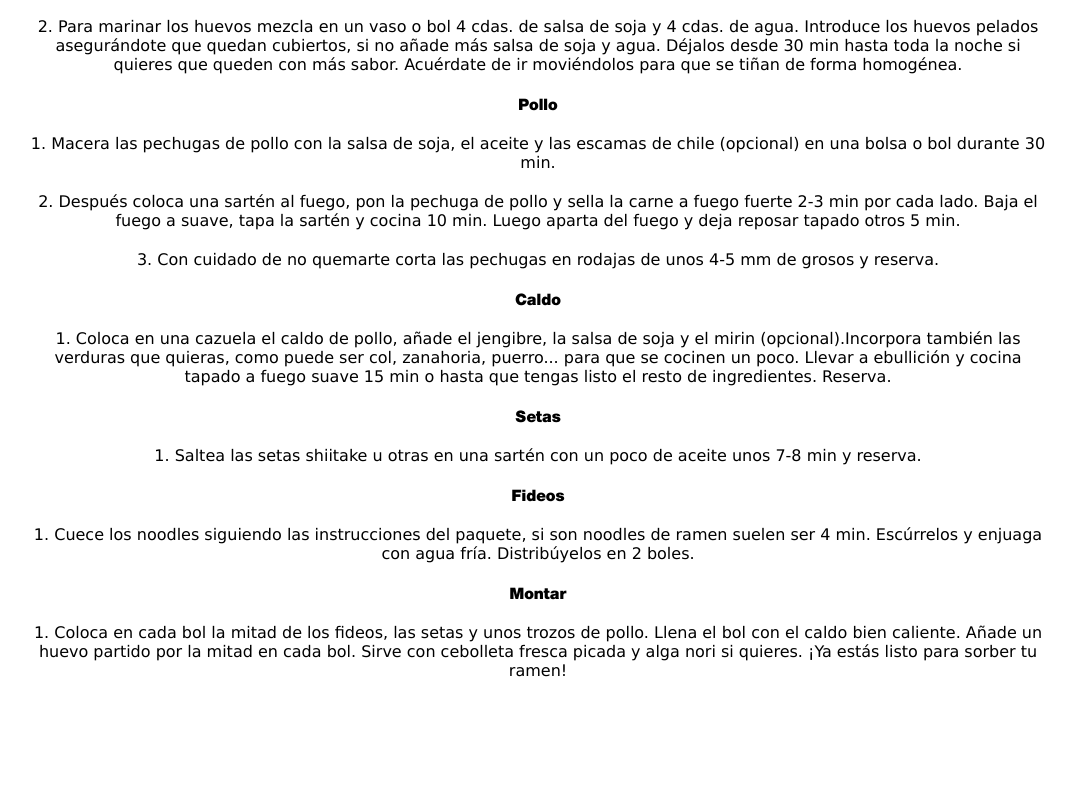
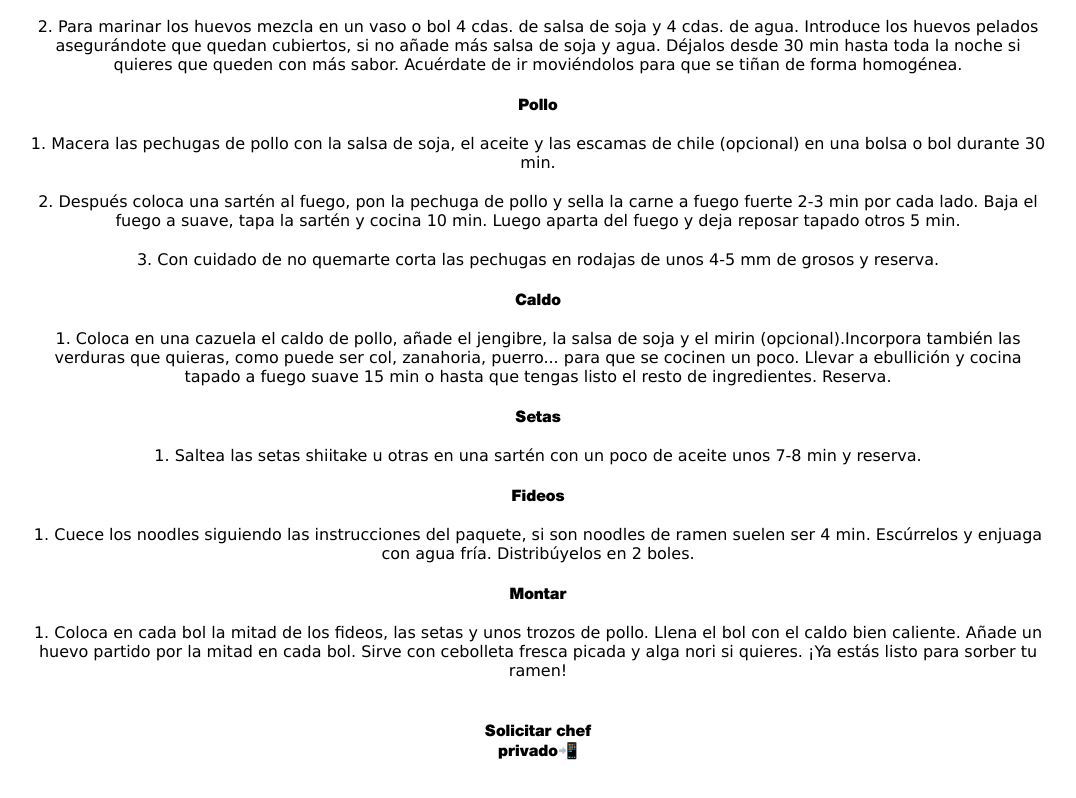
Before and after one commit to daanilpp/corimagazine, a plain HTML site: page paginas/recetas/pagrecetas/ramen.html in a window 1280 px wide. Shown: the part 1379-2177 px from the top of the page, without its empty margins (102-1178 px from the left). Before the commit the page ends 2117 px from the top, so only its background shows below. Drawn offline with Linux system fonts and the light colour scheme.

Commit message:
Update ramen.html

```diff
--- a/paginas/recetas/pagrecetas/ramen.html
+++ b/paginas/recetas/pagrecetas/ramen.html
@@ -142,6 +142,8 @@
         ¡Ya estás listo para sorber tu ramen!
     </p>
 
+    <a href="https://wa.me/34606711110?text=Hazme%20esta%20receta:%20https://corimagazine.vercel.app/paginas/recetas/pagrecetas/ramen.html" target="_blank"><h4>Solicitar chef privado📲</h4></a>
+
     <br>
 
 </body>
```
